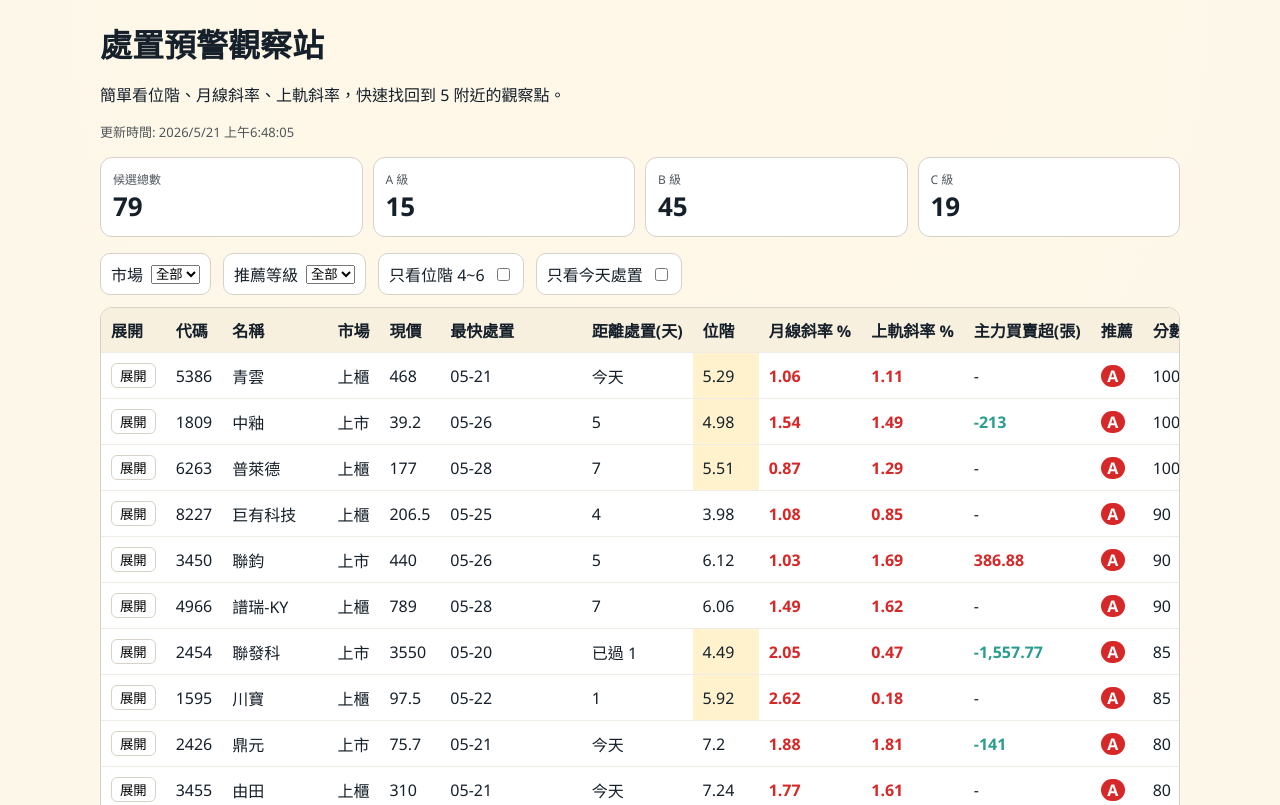
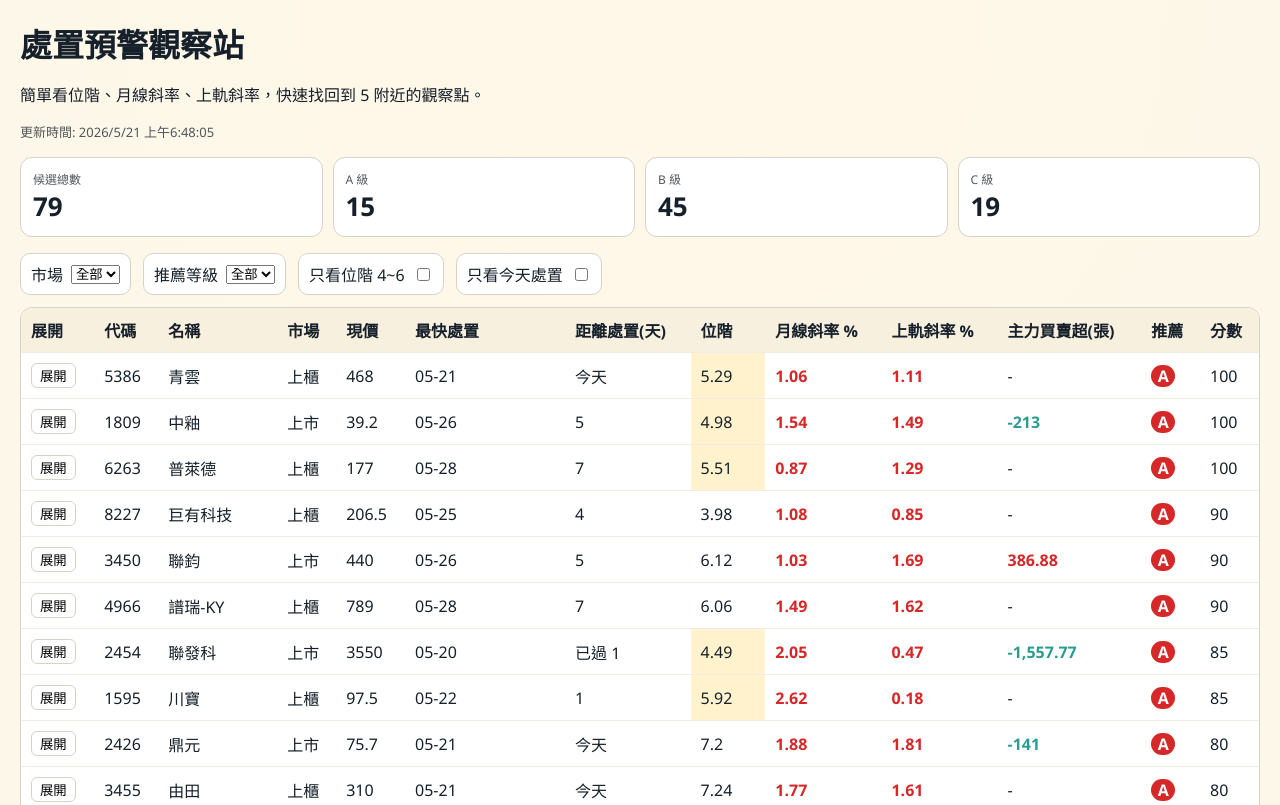
Before and after one commit to f85084/Analytics, a website: page docs/index.html in a window 1280 px wide. Shown: the top 805 px of the page. Drawn offline with Linux system fonts and the light colour scheme.

Commit message:
ui: widen main table layout

```diff
--- a/docs/styles.css
+++ b/docs/styles.css
@@ -18,7 +18,7 @@ body {
   padding: 20px;
 }
 .hero {
-  max-width: 1080px;
+  max-width: 1360px;
   margin: 0 auto 16px;
 }
 .hero h1 { margin: 0 0 8px; }
@@ -37,7 +37,7 @@ body {
   color: #5a420c;
 }
 .kpis {
-  max-width: 1080px;
+  max-width: 1360px;
   margin: 0 auto 16px;
   display: grid;
   grid-template-columns: repeat(auto-fit, minmax(180px, 1fr));
@@ -52,7 +52,7 @@ body {
 .kpi .label { font-size: 12px; opacity: .75; }
 .kpi .value { font-size: 26px; font-weight: 700; }
 .filters {
-  max-width: 1080px;
+  max-width: 1360px;
   margin: 0 auto 12px;
   display: flex;
   flex-wrap: wrap;
@@ -69,7 +69,7 @@ body {
   padding: 8px 10px;
 }
 .table-wrap {
-  max-width: 1080px;
+  max-width: 1360px;
   margin: 0 auto;
   overflow: auto;
   background: var(--panel);
@@ -170,7 +170,7 @@ thead th {
 .level-b { background: #f4a261; color: #2f2410; }
 .level-c { background: #adb5bd; color: #1e1e1e; }
 footer {
-  max-width: 1080px;
+  max-width: 1360px;
   margin: 14px auto 0;
   font-size: 12px;
   opacity: .8;
```
